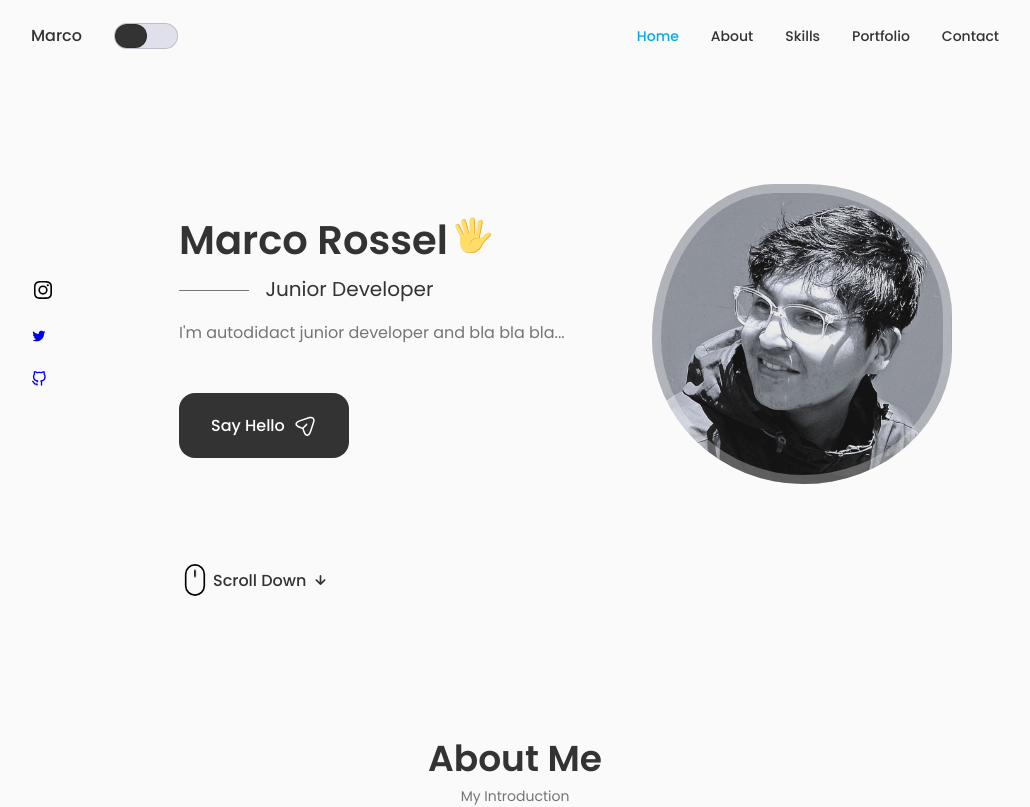
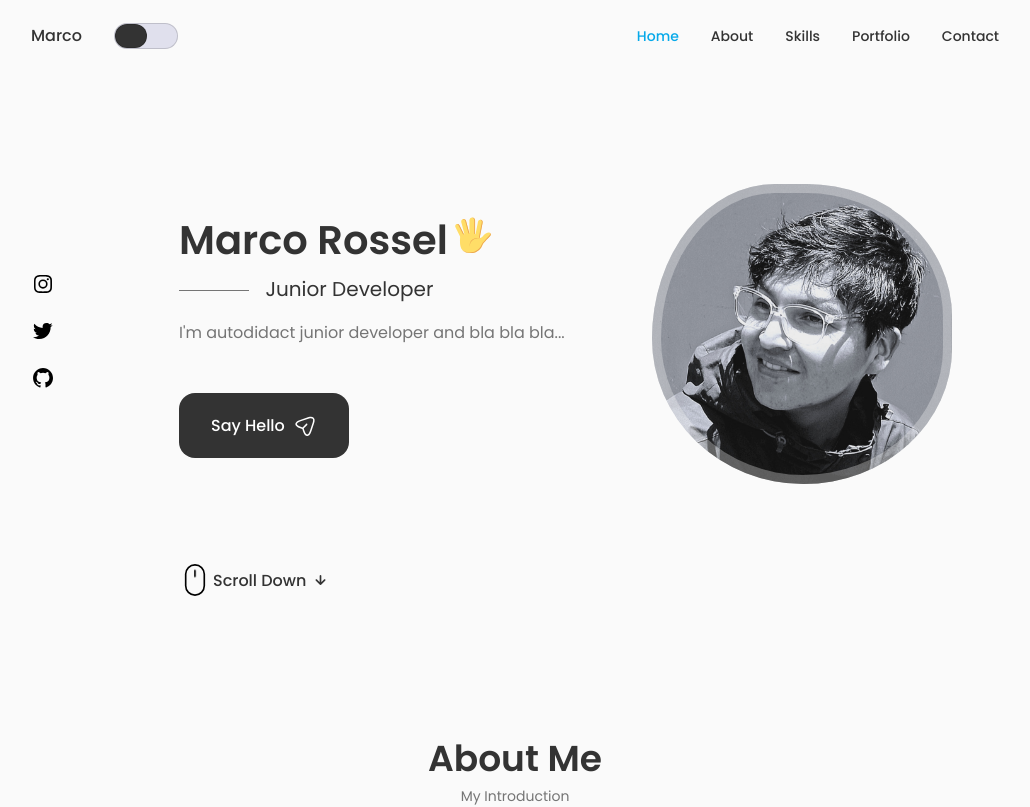
Before and after one commit to MarcoRosselDev/portafollio, a React (Create React App) app: page / in a window 1280 px wide. Shown: the top 807 px of the page, without its empty margins (125-1155 px from the left). Built offline with nearby package versions, Linux system fonts and the light colour scheme.

Commit message:
icon twitter and github successful

```diff
--- a/src/components/home/Social.jsx
+++ b/src/components/home/Social.jsx
@@ -1,5 +1,4 @@
 import React from "react";
-import instagram from "../../assets/boxicons/bxl-instagram.svg";
 
 const Social = (mode) => {
   console.log(typeof mode.mode.mode);
@@ -29,7 +28,15 @@ const Social = (mode) => {
         className="home__social-icon"
         target="_blank"
       >
-        <i className="bx bxl-twitter"></i>
+        <svg
+          xmlns="http://www.w3.org/2000/svg"
+          width="24"
+          height="24"
+          viewBox="0 0 24 24"
+          className="boxicon-ligth"
+        >
+          <path d="M19.633 7.997c.013.175.013.349.013.523 0 5.325-4.053 11.461-11.46 11.461-2.282 0-4.402-.661-6.186-1.809.324.037.636.05.973.05a8.07 8.07 0 0 0 5.001-1.721 4.036 4.036 0 0 1-3.767-2.793c.249.037.499.062.761.062.361 0 .724-.05 1.061-.137a4.027 4.027 0 0 1-3.23-3.953v-.05c.537.299 1.16.486 1.82.511a4.022 4.022 0 0 1-1.796-3.354c0-.748.199-1.434.548-2.032a11.457 11.457 0 0 0 8.306 4.215c-.062-.3-.1-.611-.1-.923a4.026 4.026 0 0 1 4.028-4.028c1.16 0 2.207.486 2.943 1.272a7.957 7.957 0 0 0 2.556-.973 4.02 4.02 0 0 1-1.771 2.22 8.073 8.073 0 0 0 2.319-.624 8.645 8.645 0 0 1-2.019 2.083z" />
+        </svg>
       </a>
 
       {/* github */}
@@ -38,7 +45,19 @@ const Social = (mode) => {
         className="home__social-icon"
         target="_blank"
       >
-        <i className="uil uil-github-alt"></i>
+        <svg
+          xmlns="http://www.w3.org/2000/svg"
+          width="24"
+          height="24"
+          viewBox="0 0 24 24"
+          className="boxicon-ligth"
+        >
+          <path
+            fill-rule="evenodd"
+            clip-rule="evenodd"
+            d="M12.026 2c-5.509 0-9.974 4.465-9.974 9.974 0 4.406 2.857 8.145 6.821 9.465.499.09.679-.217.679-.481 0-.237-.008-.865-.011-1.696-2.775.602-3.361-1.338-3.361-1.338-.452-1.152-1.107-1.459-1.107-1.459-.905-.619.069-.605.069-.605 1.002.07 1.527 1.028 1.527 1.028.89 1.524 2.336 1.084 2.902.829.091-.645.351-1.085.635-1.334-2.214-.251-4.542-1.107-4.542-4.93 0-1.087.389-1.979 1.024-2.675-.101-.253-.446-1.268.099-2.64 0 0 .837-.269 2.742 1.021a9.582 9.582 0 0 1 2.496-.336 9.554 9.554 0 0 1 2.496.336c1.906-1.291 2.742-1.021 2.742-1.021.545 1.372.203 2.387.099 2.64.64.696 1.024 1.587 1.024 2.675 0 3.833-2.33 4.675-4.552 4.922.355.308.675.916.675 1.846 0 1.334-.012 2.41-.012 2.737 0 .267.178.577.687.479C19.146 20.115 22 16.379 22 11.974 22 6.465 17.535 2 12.026 2z"
+          />
+        </svg>
       </a>
     </div>
   );
```
Also changed, not shown: src/assets/boxicons/bxl-instagram.svg (deleted).
